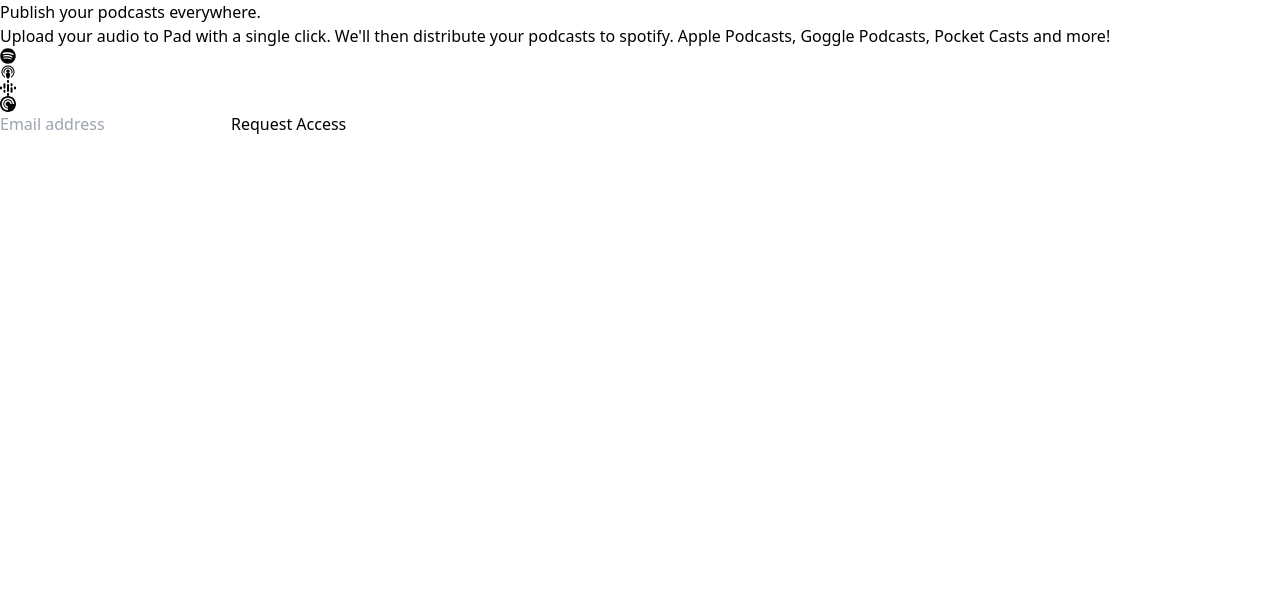
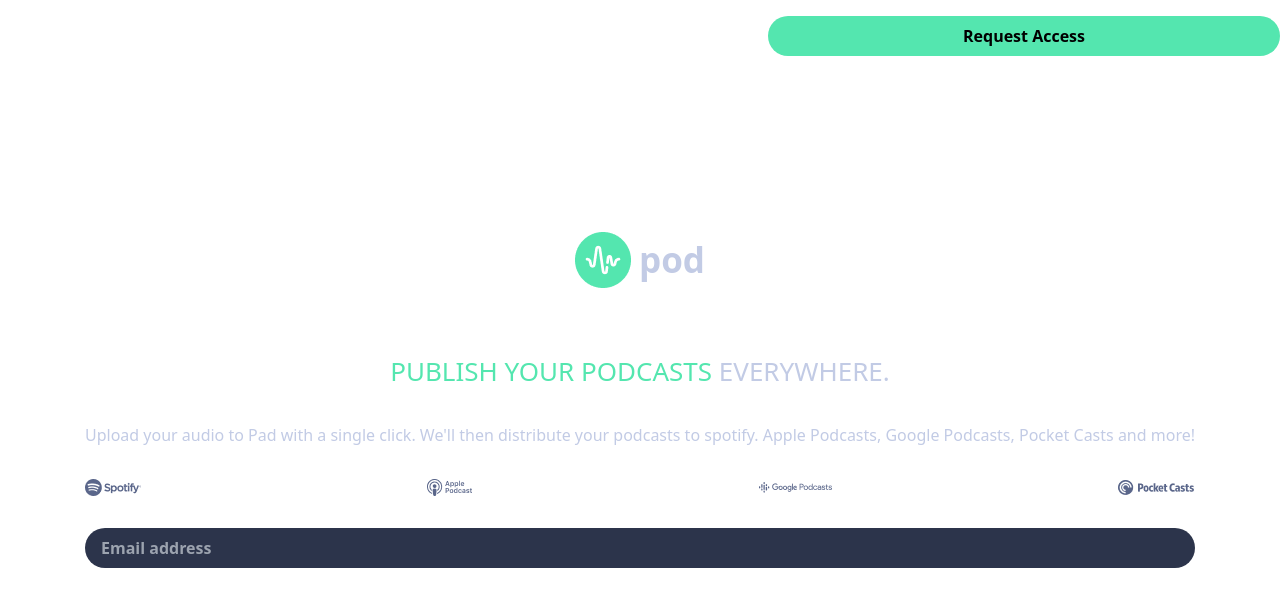
Before and after one commit to Rgit915/pod-request-access-landing-page, a React (Vite) app: page / in a window 1280 px wide. Shown: the top 606 px of the page. Built offline with nearby package versions, Linux system fonts and the light colour scheme.

Commit message:
Update react icons with images from assets

```diff
--- a/src/App.jsx
+++ b/src/App.jsx
@@ -1,43 +1,62 @@
-import { PiApplePodcastsLogoFill } from "react-icons/pi";
-import { SiGooglepodcasts } from "react-icons/si";
-import { FaSpotify } from "react-icons/fa";
-import { SiPocketcasts } from "react-icons/si";
+import hifi from "./assets/images/Hifi.png";
+import spotify from "./assets/images/Spotify_logo_with_text.png";
+import applePodcast from "./assets/images/Apple_Podcast.png";
+import googlePodcast from "./assets/images/google_podcast.png";
+import pocketCast from "./assets/images/pocket_cast.png";
 
 const App = () => {
   return (
     <>
       <main>
-        <section>
-          <div className="logo"></div>
-          <div className="content">
-            <div>
-              <h1>
-                Publish your podcasts <span>everywhere.</span>
+        <section className="flex flex-col min-h-screen justify-center items-center p-4 space-y-8">
+
+          <div className="logo flex justify-center items-center space-x-2 my-8 ">
+            <img src={hifi} />
+            <p className="text-[35px] font-bold text-light-blueish-gray">pod</p>
+          </div>
+          <div className="content flex flex-col">
+            <div className="text-center">
+              <h1 className="text-[26px] uppercase text-light-green mb-8">
+                Publish your podcasts{" "}
+                <span className="text-light-blueish-gray">everywhere.</span>
               </h1>
-              <p>
+              <p className="text-light-blueish-gray">
                 Upload your audio to Pad with a single click. We'll then
-                distribute your podcasts to spotify. Apple Podcasts, Goggle
+                distribute your podcasts to spotify. Apple Podcasts, Google
                 Podcasts, Pocket Casts and more!
               </p>
             </div>
-            <div>
-              {" "}
-              <FaSpotify />
-              <PiApplePodcastsLogoFill />
-              <SiGooglepodcasts />
-              <SiPocketcasts />
+            <div className="flex items-center justify-between my-8">
+              <img src={spotify} />
+              <img src={applePodcast} />
+              <img src={googlePodcast} />
+              <img src={pocketCast} />
             </div>
             <div>
               <form>
-                <div>
-                  <input type="email" name="email" id="email" placeholder="Email address"/>
-                  <button type="submit">Request Access</button>
+                <div className="flex flex-col justify-center items-center space-y-4">
+                  <input
+                    type="email"
+                    name="email"
+                    id="email"
+                    placeholder="Email address"
+                    className="rounded-3xl border-none text-white font-bold bg-dark-blueish-gray px-4 py-2 w-full"
+                  />
+                  <p className="error text-red p-2" id="error"></p>
+                  <button
+                    type="submit"
+                    className="absolute rounded-3xl bg-light-green p-2 w-full font-bold mb-10 md:top-0 md:right-0 md:left-[60%] md:w-[40%]"
+                  >
+                    Request Access
+                  </button>
                 </div>
               </form>
             </div>
+
           </div>
-          <div></div>
+
         </section>
+
       </main>
     </>
   );
```
